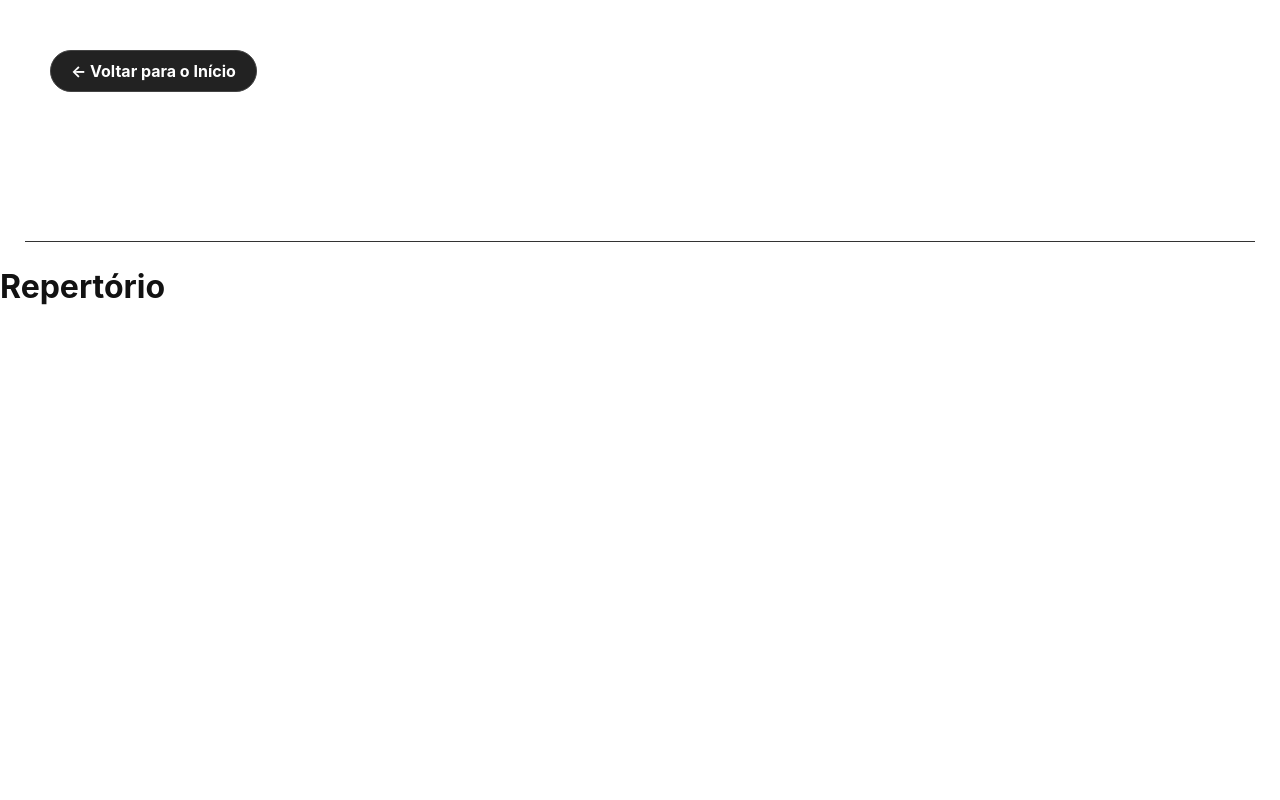
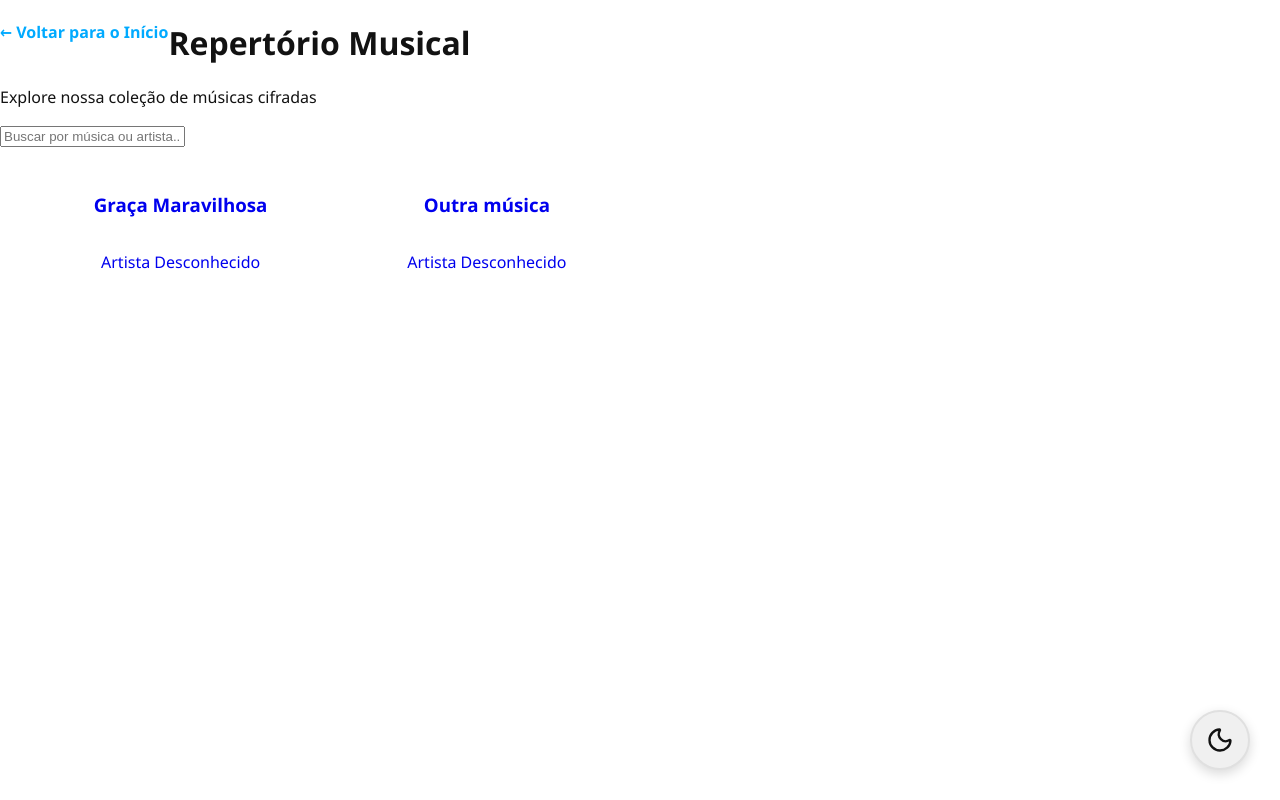
Before and after one commit to Dieguin77/tocando-pra-valer3.0, a React (Vite) app: page /tocando-pra-valer3.0/musicas in a window 1280 px wide. Built offline with nearby package versions, Linux system fonts and the light colour scheme.

Commit message:
Atualização

```diff
--- a/package.json
+++ b/package.json
@@ -1,4 +1,3 @@
-
 {
   "name": "vite-react-starter",
   "private": true,
@@ -15,6 +14,7 @@
   },
   "dependencies": {
     "@tombatossals/react-chords": "^0.2.10",
+    "lucide-react": "^0.562.0",
     "react": "^18.3.1",
     "react-dom": "^18.3.1",
     "react-icons": "^5.5.0",
--- a/src/App.jsx
+++ b/src/App.jsx
@@ -1,14 +1,37 @@
+// App.jsx
 import { Routes, Route } from "react-router-dom";
+import { useState, useEffect } from "react";
 import Home from "./pages/Home";
 import Songs from "./pages/Songs";
 import Song from "./pages/Song";
 
 export default function App() {
+  // Lógica do Tema (Permanece igual)
+  const [darkMode, setDarkMode] = useState(() => {
+    const savedTheme = localStorage.getItem("theme");
+    return savedTheme === "dark";
+  });
+
+  useEffect(() => {
+    document.body.classList.toggle("dark-mode", darkMode);
+    localStorage.setItem("theme", darkMode ? "dark" : "light");
+  }, [darkMode]);
+
+  const toggleTheme = () => setDarkMode(!darkMode);
+
+  // Agrupamos as props do tema para facilitar
+  const themeProps = { darkMode, toggleTheme };
+
   return (
-    <Routes>
-      <Route path="/" element={<Home />} />
-      <Route path="/musicas" element={<Songs />} />
-     <Route path="/musica/:id" element={<Song />} />
-    </Routes>
+    <div className="app-container">
+      {/* REMOVI O BOTÃO FLUTUANTE DAQUI */}
+
+      <Routes>
+        {/* Passamos as props do tema para cada página usando spread (...) */}
+        <Route path="/" element={<Home {...themeProps} />} />
+        <Route path="/musicas" element={<Songs {...themeProps} />} />
+        <Route path="/musica/:id" element={<Song {...themeProps} />} />
+      </Routes>
+    </div>
   );
-  }
+}
--- /dev/null
+++ b/src/components/ThemeToggle.css
@@ -0,0 +1,64 @@
+/* src/components/ThemeToggle.css */
+
+.theme-toggle-btn {
+  position: fixed;
+  bottom: 30px;
+  right: 30px;
+  width: 60px;
+  height: 60px;
+  border-radius: 50%;
+  border: 2px solid var(--border-color);
+  background: var(--btn-bg);
+  cursor: pointer;
+  display: flex;
+  align-items: center;
+  justify-content: center;
+  box-shadow: 0 4px 12px rgba(0, 0, 0, 0.15);
+  transition: all 0.3s ease;
+  z-index: 1000;
+}
+
+.theme-toggle-btn:hover {
+  transform: scale(1.1);
+  box-shadow: 0 6px 20px rgba(0, 0, 0, 0.25);
+}
+
+.theme-toggle-btn:active {
+  transform: scale(0.95);
+}
+
+.theme-toggle-btn .icon {
+  width: 28px;
+  height: 28px;
+  color: var(--text-main);
+  transition: transform 0.3s ease;
+}
+
+.theme-toggle-btn:hover .icon {
+  transform: rotate(20deg);
+}
+
+/* Animação especial para o sol */
+.sun-icon {
+  color: #ffa500;
+}
+
+/* Animação especial para a lua */
+.moon-icon {
+  color: #4a90e2;
+}
+
+/* Responsivo para mobile */
+@media (max-width: 768px) {
+  .theme-toggle-btn {
+    width: 50px;
+    height: 50px;
+    bottom: 20px;
+    right: 20px;
+  }
+
+  .theme-toggle-btn .icon {
+    width: 24px;
+    height: 24px;
+  }
+}
--- /dev/null
+++ b/src/components/ThemeToggle.jsx
@@ -0,0 +1,19 @@
+// src/components/ThemeToggle.jsx
+import { Sun, Moon } from 'lucide-react';
+import './ThemeToggle.css';
+
+export default function ThemeToggle({ darkMode, toggleTheme }) {
+  return (
+    <button
+      className="theme-toggle-btn"
+      onClick={toggleTheme}
+      aria-label="Alternar tema"
+    >
+      {darkMode ? (
+        <Sun className="icon sun-icon" />
+      ) : (
+        <Moon className="icon moon-icon" />
+      )}
+    </button>
+  );
+}
--- a/src/index.css
+++ b/src/index.css
@@ -1,61 +1,61 @@
+/* src/index.css */
+
+/* 1. VARIÁVEIS DO MODO CLARO (Padrão do sistema) */
 :root {
-  /* Paleta Oficial - Tocando Pra Valer */
-  --bg-main: #000000;       /* Preto absoluto */
-  --bg-card: #0c0c0c;       /* Preto suave (para cartões e fundos secundários) */
-  --primary: #0099ff;       /* Azul principal (Botões, títulos) */
-  --primary-light: #00c3ff; /* Azul claro destaque (Acordes, hovers) */
-  --text-main: #ffffff;     /* Branco (Texto principal) */
-  --text-muted: #bdbdbd;    /* Cinza (Ícones, textos secundários) */
+  --bg-main: #ffffff;          /* Fundo branco */
+  --bg-card: #f5f5f5;          /* Cartões levemente cinzas */
+  --text-main: #121212;        /* Texto quase preto */
+  --text-secondary: #555555;   /* Texto secundário */
+  --border-color: #e0e0e0;
+
+  /* Cores da Marca (Mantive os azuis da sua paleta oficial) */
+  --primary: #0099ff;
+  --primary-light: #00c3ff;
+
+  /* Elementos de UI */
+  --glass-bg: rgba(0, 0, 0, 0.05);
+  --btn-bg: #f0f0f0;
+  --btn-text: #000;
 }
 
+/* 2. VARIÁVEIS DO MODO ESCURO (Sua Paleta Oficial) */
+/* Essa classe é ativada pelo React quando você clica no botão */
+body.dark-mode {
+  --bg-main: #000000;          /* Preto absoluto */
+  --bg-card: #0c0c0c;          /* Preto suave para cartões */
+  --text-main: #ffffff;        /* Texto branco */
+  --text-secondary: #bdbdbd;   /* Cinza claro */
+  --border-color: #333333;
+
+  /* Elementos de UI Adaptados */
+  --glass-bg: rgba(255, 255, 255, 0.05);
+  --btn-bg: #222;
+  --btn-text: #fff;
+}
+
+/* 3. ESTILOS GERAIS */
 body {
   margin: 0;
+  font-family: 'Segoe UI', Tahoma, Geneva, Verdana, sans-serif;
+  -webkit-font-smoothing: antialiased;
+
+  /* Aqui aplicamos as variáveis */
   background-color: var(--bg-main);
   color: var(--text-main);
-  font-family: 'Segoe UI', Tahoma, Geneva, Verdana, sans-serif;
-  -webkit-font-smoothing: antialiased;
+
+  /* Essa linha faz a mágica da transição suave entre as cores */
+  transition: background-color 0.3s ease, color 0.3s ease;
 }
 
-/* src/index.css */
-
-:root {
-  /* MODO CLARO (Padrão) */
-  --bg-main: #ffffff;
-  --text-main: #121212;
-  --text-secondary: #555555;
-  --border-color: #e0e0e0;
-
-  /* UI Elements */
-  --glass-bg: rgba(0, 0, 0, 0.05);
-  --glass-border: rgba(0, 170, 255, 0.3);
-  --btn-bg: #f0f0f0;
-  --btn-text: #000;
-  --tooltip-bg: #ffffff;
-
-  /* Destaques (Azuis da marca) */
-  --accent-color: #00aaff;
-  --highlight-blue: #00c3ff;
+/* Exemplo de uso para garantir que seus cards/containers usem a cor certa */
+.card, .container-box {
+  background-color: var(--bg-card);
+  border: 1px solid var(--border-color);
 }
 
-html.dark-mode, body.dark-mode {
-  /* MODO ESCURO (Sua paleta original) */
-  --bg-main: #000000;
-  --text-main: #ffffff;
-  --text-secondary: #bdbdbd;
-  --border-color: #333333;
-
-  /* UI Elements */
-  --glass-bg: rgba(255, 255, 255, 0.05);
-  --glass-border: rgba(0, 170, 255, 0.2);
-  --btn-bg: #222;
-  --btn-text: #fff;
-  --tooltip-bg: #1a1a1a;
+button {
+  background-color: var(--btn-bg);
+  color: var(--btn-text);
+  border: 1px solid var(--border-color);
+  transition: all 0.3s ease;
 }
-
-body {
-  margin: 0;
-  font-family: -apple-system, BlinkMacSystemFont, 'Segoe UI', Roboto, sans-serif;
-  background-color: var(--bg-main);
-  color: var(--text-main);
-  transition: background-color 0.3s ease, color 0.3s ease;
-}
--- a/src/pages/Home.jsx
+++ b/src/pages/Home.jsx
@@ -1,18 +1,16 @@
-
 import { Link } from "react-router-dom";
 import "./home.css";
+import ThemeToggle from "../components/ThemeToggle";
 
 // --- IMPORTAÇÃO DAS IMAGENS (Nomes exatos da sua pasta) ---
-// Se alguma imagem der erro, verifique se o nome aqui bate com o arquivo na pasta
 import imgAdolescente from "../assets/adolescente-tocando.jpg";
-// Atenção: Se o seu arquivo for "criancas" (sem ç), mude abaixo. Se for "crianças", mantenha.
 import imgCriancas from "../assets/crianças-tocando.jpg";
 import imgHomem from "../assets/homem-tocando.jpg";
 import imgIdosos from "../assets/idosos-tocando.jpg";
 import imgLife from "../assets/life-violao.jpg";
-// Adicione esta linha no topo do arquivo
 import { FaInstagram, FaWhatsapp, FaYoutube } from "react-icons/fa";
-export default function Home() {
+
+export default function Home({ darkMode, toggleTheme }) {
 
   // Dados da Galeria de Fotos
   const fotosGaleria = [
@@ -212,6 +210,9 @@ export default function Home() {
         </div>
       </footer>
 
+      {/* Botão de Tema Flutuante */}
+      <ThemeToggle darkMode={darkMode} toggleTheme={toggleTheme} />
+
     </div>
   );
 }
--- a/src/pages/Song.jsx
+++ b/src/pages/Song.jsx
@@ -3,6 +3,7 @@ import { useParams, Link } from "react-router-dom";
 import { musicas } from "../data/musicas";
 import chordsDB from "../data/chords-db";
 import ChordDiagram from "./ChordDiagram";
+import ThemeToggle from "../components/ThemeToggle";
 import "./song.css";
 
 const NOTES = ["C", "C#", "D", "D#", "E", "F", "F#", "G", "G#", "A", "A#", "B"];
@@ -23,7 +24,7 @@ const transposeChord = (chord, semitones) => {
   return NOTES[newIndex] + suffix;
 };
 
-export default function Song() {
+export default function Song({ darkMode, toggleTheme }) {
   const { id } = useParams();
   const song = musicas.find((m) => m.id === parseInt(id));
 
@@ -87,7 +88,6 @@ export default function Song() {
   return (
     <div className="song-page-container">
 
-      {/* --- MUDANÇA AQUI: Alterar o Link para apontar para "/" --- */}
       <div className="song-header">
         <Link to="/" className="back-link">
            &larr; Voltar para o Início
@@ -97,7 +97,6 @@ export default function Song() {
       </div>
 
       <div className="controls-bar">
-        {/* ... (resto do código dos botões mantém igual) ... */}
         <div className="control-group">
           <span className="label">Tom:</span>
           <button className="btn-control" onClick={() => setSemitones(semitones - 1)}>-</button>
@@ -114,7 +113,9 @@ export default function Song() {
       <div className="lyrics-box" style={{ fontSize: `${fontSize}px` }}>
         <pre style={{ fontSize: `${fontSize}px`, lineHeight: 3.5 }}>{renderLyrics(song.letra)}</pre>
       </div>
+
+      {/* Botão de Tema Flutuante */}
+      <ThemeToggle darkMode={darkMode} toggleTheme={toggleTheme} />
     </div>
   );
-
 }
--- a/src/pages/Songs.jsx
+++ b/src/pages/Songs.jsx
@@ -1,32 +1,55 @@
-import React from "react";
+import { useState } from "react";
 import { Link } from "react-router-dom";
 import { musicas } from "../data/musicas";
+import ThemeToggle from "../components/ThemeToggle";
 import "./songs.css";
 
-export default function Songs() {
+export default function Songs({ darkMode, toggleTheme }) {
+  const [searchTerm, setSearchTerm] = useState("");
+
+  // Filtrar músicas com base no termo de busca
+  const filteredSongs = musicas.filter((song) =>
+    song.titulo.toLowerCase().includes(searchTerm.toLowerCase()) ||
+    (song.artista && song.artista.toLowerCase().includes(searchTerm.toLowerCase()))
+  );
+
   return (
     <div className="songs-page-container">
-
-      <div className="songs-header-nav">
-         <Link to="/" className="btn-voltar-home">
-            &larr; Voltar para o Início
-         </Link>
-         <h1>Repertório Completo</h1>
+      <div className="songs-header">
+        <Link to="/" className="back-link">
+          &larr; Voltar para o Início
+        </Link>
+        <h1>Repertório Musical</h1>
+        <p>Explore nossa coleção de músicas cifradas</p>
       </div>
 
-      <h1>Repertório</h1>
+      <div className="search-container">
+        <input
+          type="text"
+          placeholder="Buscar por música ou artista..."
+          value={searchTerm}
+          onChange={(e) => setSearchTerm(e.target.value)}
+          className="search-input"
+        />
+      </div>
 
       <div className="songs-grid">
-        {musicas.map(song => (
-          <Link to={`/musica/${song.id}`} key={song.id} className="song-card">
-            <div className="song-image">
-            </div>
-            <div className="song-info">
-              <h2>{song.titulo}</h2>
-            </div>
-          </Link>
-        ))}
+        {filteredSongs.length > 0 ? (
+          filteredSongs.map((song) => (
+            <Link to={`/musica/${song.id}`} key={song.id} className="song-card">
+              <h3>{song.titulo}</h3>
+              <p className="artist">{song.artista || "Artista Desconhecido"}</p>
+            </Link>
+          ))
+        ) : (
+          <div className="no-results">
+            <p>Nenhuma música encontrada</p>
+          </div>
+        )}
       </div>
+
+      {/* Botão de Tema Flutuante */}
+      <ThemeToggle darkMode={darkMode} toggleTheme={toggleTheme} />
     </div>
   );
 }
```
Also changed, not shown: 1 other file (tests, documents, lock files or other folders).
